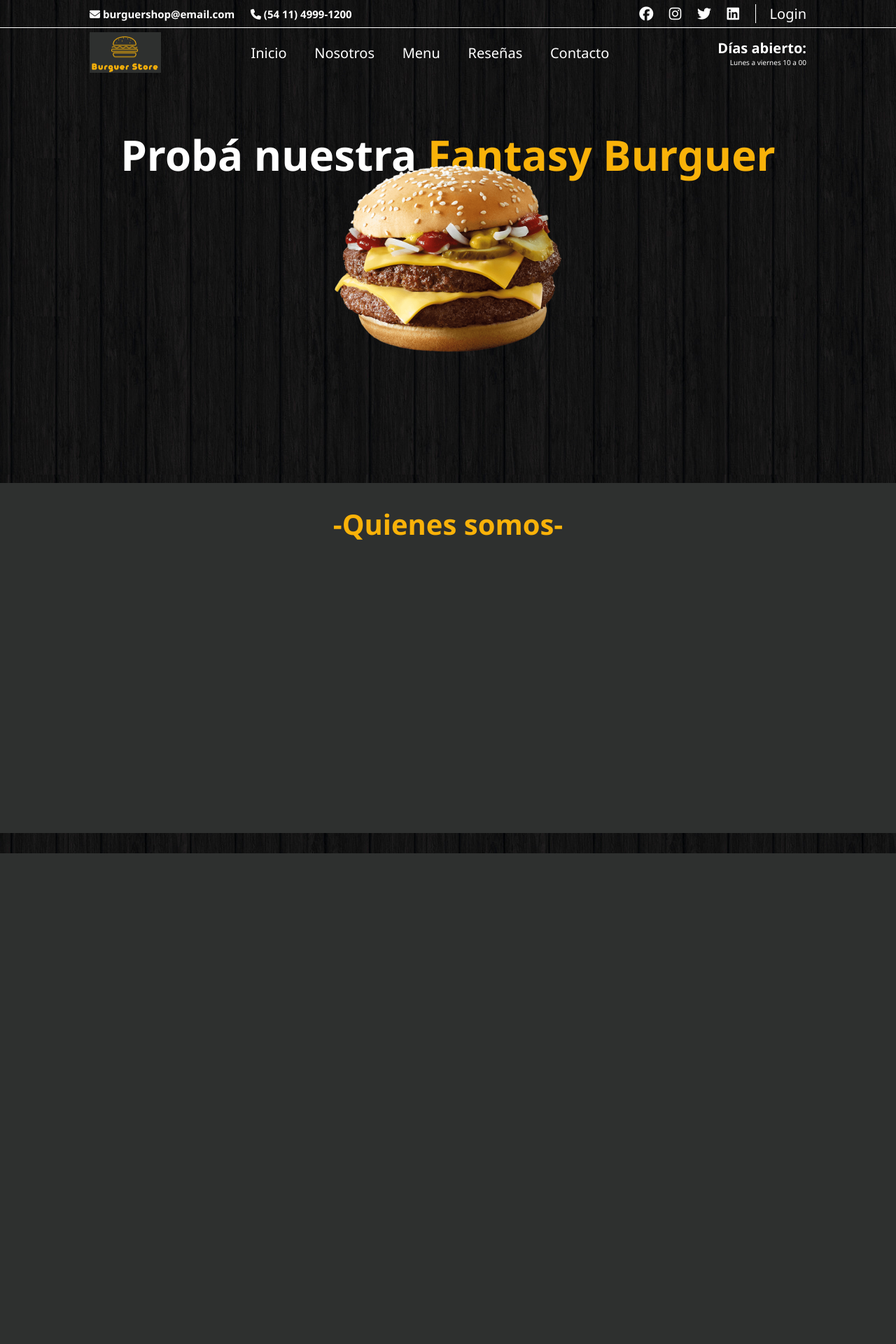
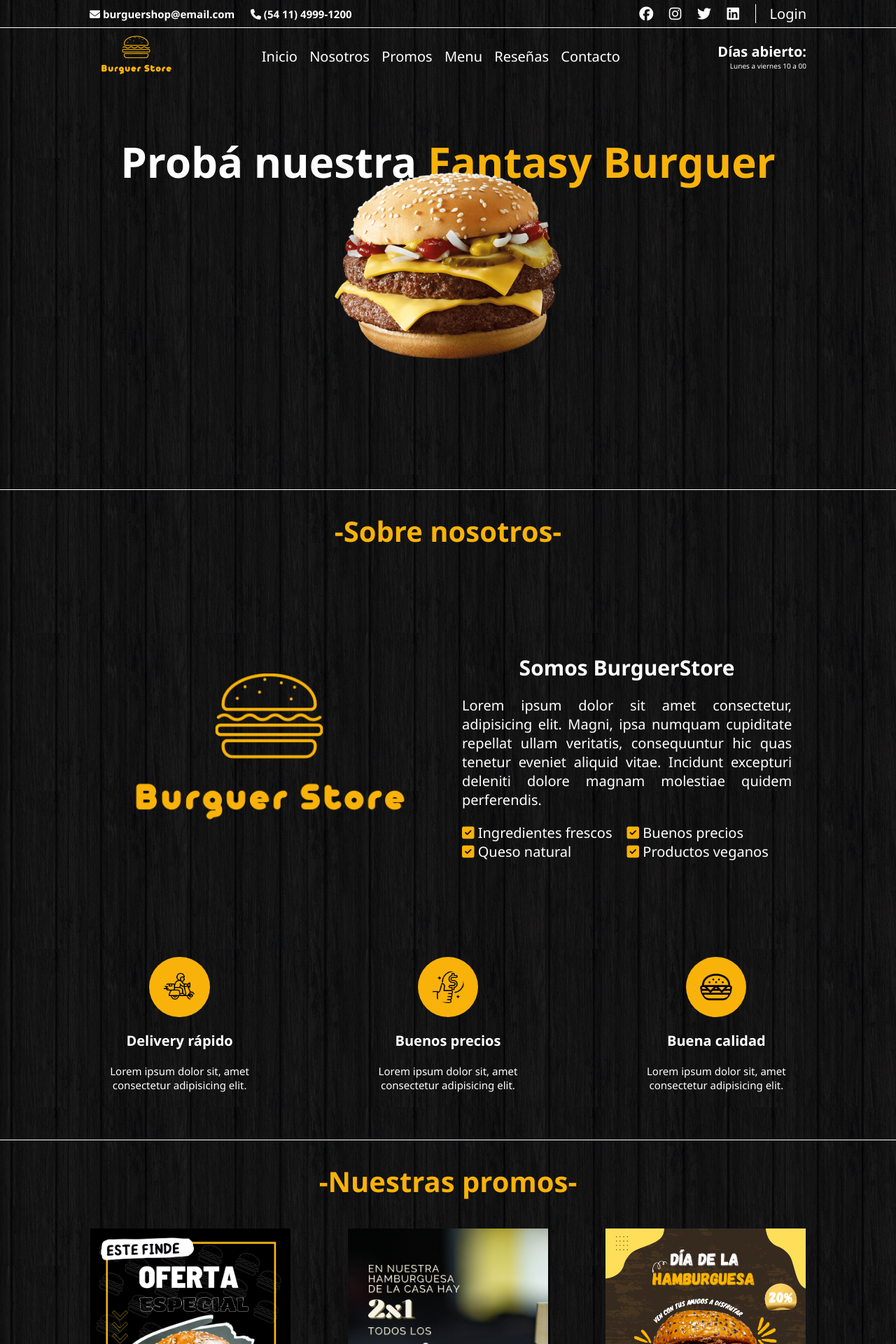
Before and after one commit to MauCoden95/burguerstore, a PHP site: page / in a window 1280 px wide. Shown: the top 1920 px of the page at 70% size. Before the commit the page ends 1219 px from the top, so only its background shows below. Run offline with PHP 8.4, Linux system fonts and the light colour scheme; some libraries are stand-ins or nearby versions.

Commit message:
Add files via upload

```diff
--- a/Assets/Styles.css
+++ b/Assets/Styles.css
@@ -7,6 +7,7 @@
     box-sizing: border-box;
     font-family: 'Segoe UI', Tahoma, Geneva, Verdana, sans-serif;
     transition: all 300ms;
+    scroll-behavior: smooth;
 }
 
 :root{
@@ -82,7 +83,7 @@ body{
 /*HEADER*/
 #header{
     width: 100%;
-    height: 7rem;
+    height: 8rem;
 }
 
 #header .center{
@@ -93,7 +94,7 @@ body{
 }
 
 #header .center img{
-    width: 10%;
+    width: 13%;
 }
 
 #navbar{
@@ -146,6 +147,7 @@ body{
 #banner{
     width: 100%;
     height: 50rem;
+    border-bottom: .1rem solid #fff;
 }
 
 #banner .center{
@@ -181,14 +183,143 @@ body{
 
 
 
-/*BANNER*/
+
+
+
+
+
+/*ABOUT*/
 #about{
     width: 100%;
-    height: 50rem;
-    background: var(--color);
+    min-height: 50rem;
+    background: transparent;
     padding: 1px;
+    border-bottom: .1rem solid #fff;
 }
 
 #about .center{
     height: 100%;
 }
+
+.about-info{
+    width: 100%;
+    height: 75%;
+    display: flex;
+    justify-content: space-between;
+    align-items: center;
+    color: #fff;
+}
+
+.about-info img{
+    width: 50%;
+}
+
+.about-info > div{
+    width: 50%;
+    height: 100%;
+    padding: 2rem;
+}
+
+.about-info > div h2{
+    font-size: 3rem;
+    text-align: center;
+    margin: 2rem 0;
+}
+
+.about-info > div p{
+    font-size: 2rem;
+    text-align: justify;
+    margin: 2rem 0;
+}
+
+.check-about{
+    width: 100%;
+    height: 30%;
+    display: grid;
+    grid-template-columns: 1fr 1fr;
+}
+
+.check-about span{
+    font-size: 2rem;
+}
+
+.check-about span i{
+    color: var(--color-secundario);
+}
+
+.about-services{
+    width: 100%;
+    height: 30rem;
+    display: flex;
+    align-items: center;
+    justify-content: space-between;
+}
+
+
+.about-service__card{
+    width: 25%;
+    height: 100%;
+    padding: 2rem;
+    color: #fff;
+}
+
+.about-service__card img{
+    display: block;
+    width: 40%;
+    margin: 2rem auto;
+    background: var(--color-secundario);
+    padding: 2rem;
+    border-radius: 50%;
+}
+
+.about-service__card h4{
+    font-size: 2rem;
+    text-align: center;
+}
+
+.about-service__card p{
+    font-size: 1.5rem;
+    text-align: center;
+    margin: 2rem 0;
+}
+
+
+
+
+
+
+
+
+
+
+/*PROMO*/
+#promo{
+    width: 100%;
+    min-height: 50rem;
+    padding: 1px;
+    border-bottom: .1rem solid #fff;
+}
+
+#promo .center{
+    height: 100%;
+}
+
+.div-promos{
+    width: 100%;
+    height: 100%;
+    display: flex;
+    align-items: flex-start;
+    justify-content: space-between;
+    margin-top: 4rem;
+    padding-bottom: 4rem;
+}
+
+.div-promos img{
+    width: 28%;
+}
+
+.div-promos img:hover{
+    transform: translateY(-2rem);
+    transform: scale(1.1,1.1);
+    box-shadow: 0px 0px 16px 0px var(--color-secundario);
+}
--- a/Index.php
+++ b/Index.php
@@ -34,8 +34,9 @@
 
             <nav id="navbar">
                 <ul>
-                    <li><a href="">Inicio</a></li>
-                    <li><a href="">Nosotros</a></li>
+                    <li><a href="#">Inicio</a></li>
+                    <li><a href="#about">Nosotros</a></li>
+                    <li><a href="#promo">Promos</a></li>
                     <li><a href="">Menu</a></li>
                     <li><a href="">Reseñas</a></li>
                     <li><a href="">Contacto</a></li>
@@ -60,8 +61,63 @@
 
     <section id="about">
         <div class="center">
-            <h2 class="section-title">-Quienes somos-</h2>
+            <h2 class="section-title">-Sobre nosotros-</h2>
+            <div class="about-info">
+                <img src="./Assets/Img/Logo.png" alt="Logo">
+                <div>
+                    <h2>Somos BurguerStore</h2>
+                    <p>
+                        Lorem ipsum dolor sit amet consectetur, adipisicing elit. Magni, ipsa numquam cupiditate repellat ullam veritatis, consequuntur hic quas tenetur eveniet aliquid vitae. Incidunt excepturi deleniti dolore magnam molestiae quidem perferendis.
+                    </p>
+                    <div class="check-about">
+                        <span><i class="fas fa-check-square"></i> Ingredientes frescos</span>
+                        <span><i class="fas fa-check-square"></i> Buenos precios</span>
+                        <span><i class="fas fa-check-square"></i> Queso natural</span>
+                        <span><i class="fas fa-check-square"></i> Productos veganos</span>
+                    </div>
+                </div>
+            </div>
+
+            <div class="about-services">
+                <div class="about-service__card">
+                    <img src="./Assets/Img/fast-delivery.png" alt="Delivery">
+                    <h4>Delivery rápido</h4>
+                    <p>Lorem ipsum dolor sit, amet consectetur adipisicing elit.</p>
+                </div>
+
+                <div class="about-service__card">
+                    <img src="./Assets/Img/best-price.png" alt="Delivery">
+                    <h4>Buenos precios</h4>
+                    <p>Lorem ipsum dolor sit, amet consectetur adipisicing elit.</p>
+                </div>
+
+                <div class="about-service__card">
+                    <img src="./Assets/Img/burguer.png" alt="Delivery">
+                    <h4>Buena calidad</h4>
+                    <p>Lorem ipsum dolor sit, amet consectetur adipisicing elit.</p>
+                </div>
+            </div>
         </div>
     </section>
+
+
+    <section id="promo">
+        <div class="center">
+            <h2 class="section-title">-Nuestras promos-</h2>
+            <div class="div-promos">
+                <img src="./Assets/Img/Promo1.png" alt="Promo1">
+                <img src="./Assets/Img/Promo2.png" alt="Promo2">
+                <img src="./Assets/Img/Promo3.png" alt="Promo3">
+            </div>
+
+            <div class="div-promos">
+                <img src="./Assets/Img/Promo4.png" alt="Promo4">
+                <img src="./Assets/Img/Promo5.png" alt="Promo5">
+                <img src="./Assets/Img/Promo6.png" alt="Promo6">
+            </div>
+        </div>
+    </section>
+
+
 </body>
 </html>
```
Also changed, not shown: Assets/Img/Logo.png, Assets/Img/Promo1.png (added), Assets/Img/Promo2.png (added), Assets/Img/Promo3.png (added), Assets/Img/Promo4.png (added), Assets/Img/Promo5.png (added), Assets/Img/best-price.png (added), Assets/Img/burguer.png (added), Assets/Img/fast-delivery.png (added), 1 other file.
